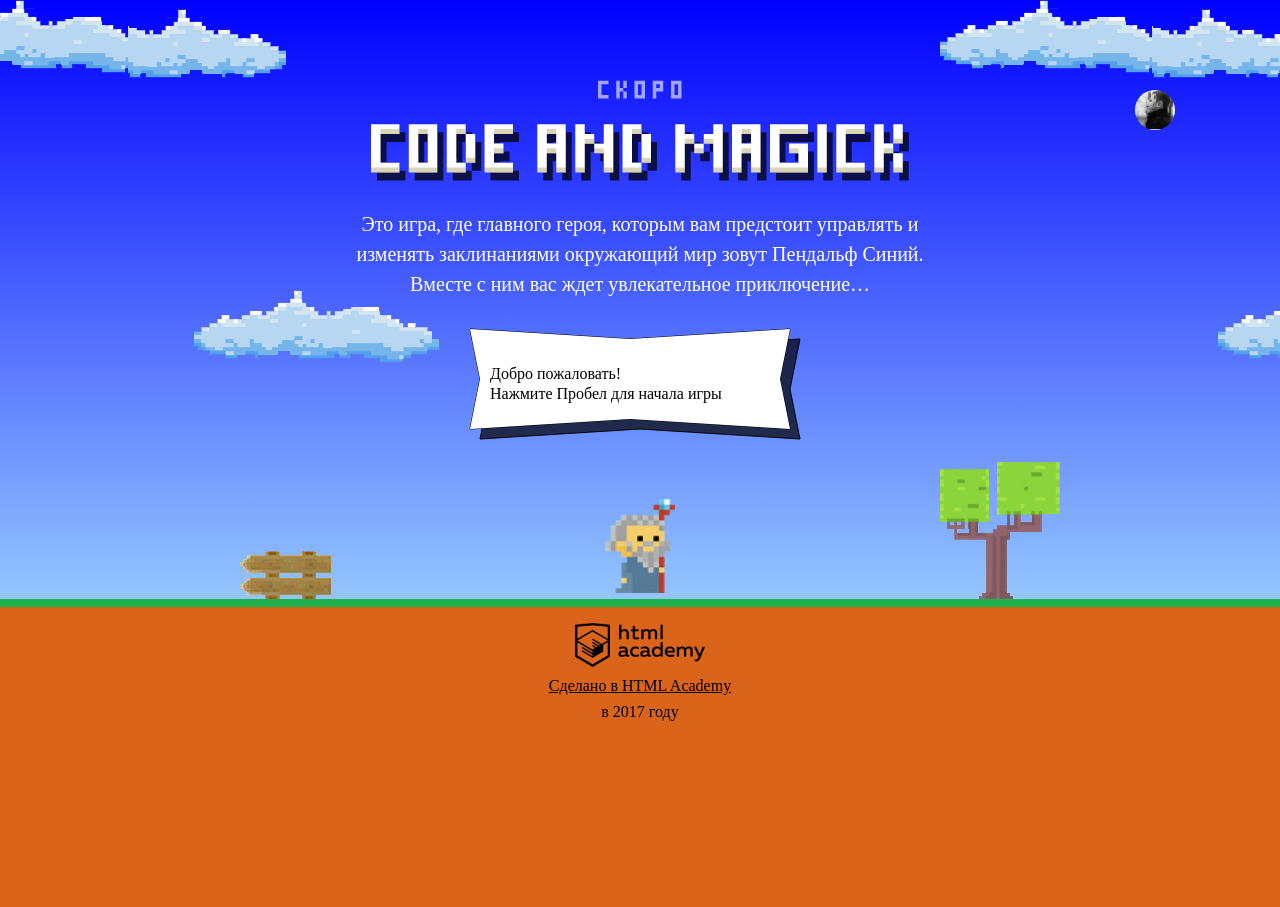
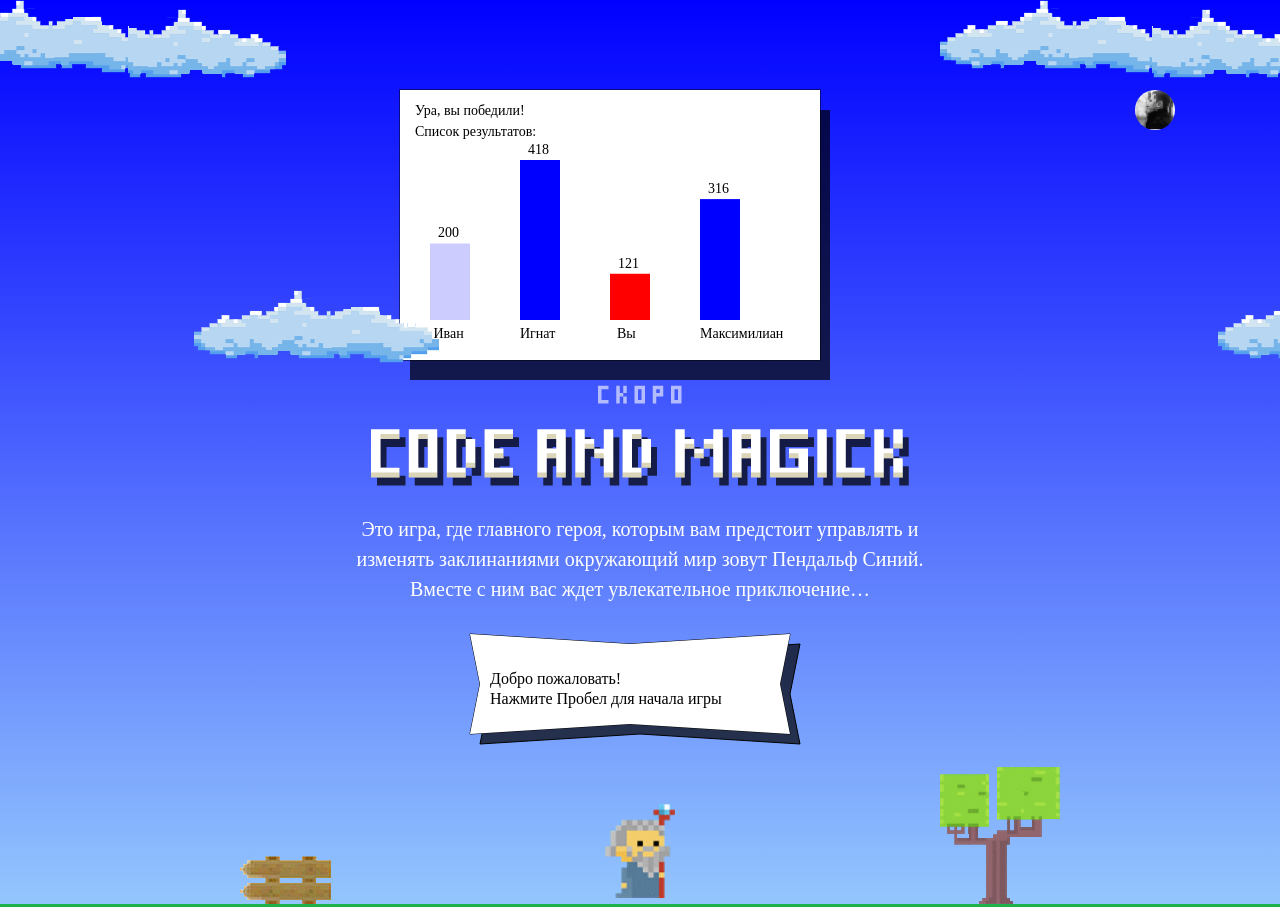
Before and after one commit to LoraKlets/336227-code-and-magick-1, a website: page index.html in a window 1280 px wide. Shown: the top 907 px of the page. Before the commit the page ends 800 px from the top, so only its background shows below. Drawn offline with Linux system fonts and the light colour scheme; a web font is replaced by a local one.

Commit message:
реализация функции window.renderStatistics(ctx, names, times) для отображения гистограммы результатов игры

```diff
--- a/index.html
+++ b/index.html
@@ -48,7 +48,7 @@
   <div class="header-clouds"></div>
   <div class="header-fence"></div>
   <div class="header-tree"></div>
-
+ <canvas width="500" height="300"> </canvas>
   <h1 class="header-title section-title">
     Code&thinsp;and&thinsp;Magick
     <img src="img/title-site.png" alt="Code and magick">
@@ -185,6 +185,7 @@
        return height / 3 * 2;
      };
     </script>
+    <script src="js/stat.js"> </script>
     <script src="js/game.js"> </script>
 </body>
 </html>
--- /dev/null
+++ b/js/stat.js
@@ -0,0 +1,52 @@
+'use strict';
+
+window.renderStatistics = function (ctx, names, times) {
+  ctx.fillStyle = 'rgba(0, 0, 0, 0.7)';
+  ctx.fillRect(20, 30, 420, 270);
+  ctx.fillStyle = 'rgba(256, 256, 256, 1.0)';
+  ctx.strokeRect(10, 10, 420, 270);
+  ctx.fillRect(10, 10, 420, 270);
+  ctx.fillStyle = '#000';
+  ctx.font = '14px PT Mono';
+
+  ctx.fillText('Ура, вы победили!', 25, 35);
+  ctx.fillText('Список результатов:', 25, 56);
+  var max = -1;
+
+  for (var i = 0; i < times.length; i++) {
+    var time = times[i];
+    if (time > max) {
+      max = time;
+    }
+  }
+
+  var histoHeight = 160;          // максим. столбик
+  var histoX = 40;                // начальная координата x
+  var step = histoHeight / max;   // коэф. для вычисл. высоты столбика
+  var columnIndent = 90;          // ширина  столбика + отступ
+  var bottomY = 240;              // низ гистограммы
+
+  for (i = 0; i < times.length; i++) {
+    var name = names[i];
+    time = times[i];
+    var height = step * time;
+    if (name === 'Вы') {
+      ctx.fillStyle = 'rgba(255, 0, 0, 1)';
+    } else {
+      ctx.fillStyle = 'rgba(0, 0, 255, ' + Math.random().toFixed(1) + ')';
+    }
+    ctx.fillRect(histoX + columnIndent * i, bottomY - height, 40, height);
+    ctx.fillStyle = '#000';
+    ctx.fillText(time.toFixed(0), histoX + columnIndent * i + 8, bottomY - height - 6);
+    // попробуем написать имя по центру столбика, считая, что по ширине столбика помещаются 6 букв
+    var lengthOfName = name.length;
+    if (lengthOfName < 6) {
+      for (var j = 0; j <  Math.floor((6 - lengthOfName) / 2); j++) {
+        name = ' '+ name;
+      };
+    }
+    ctx.fillText(name, histoX + columnIndent * i, bottomY + 18);
+  }
+};
+var canvas = document.querySelector('canvas');
+renderStatistics(canvas.getContext('2d'), ['Иван', 'Игнат', 'Вы', 'Максимилиан'], [200.15, 418.32, 120.90, 316.1]);
```
Also changed, not shown: 1 other file.
